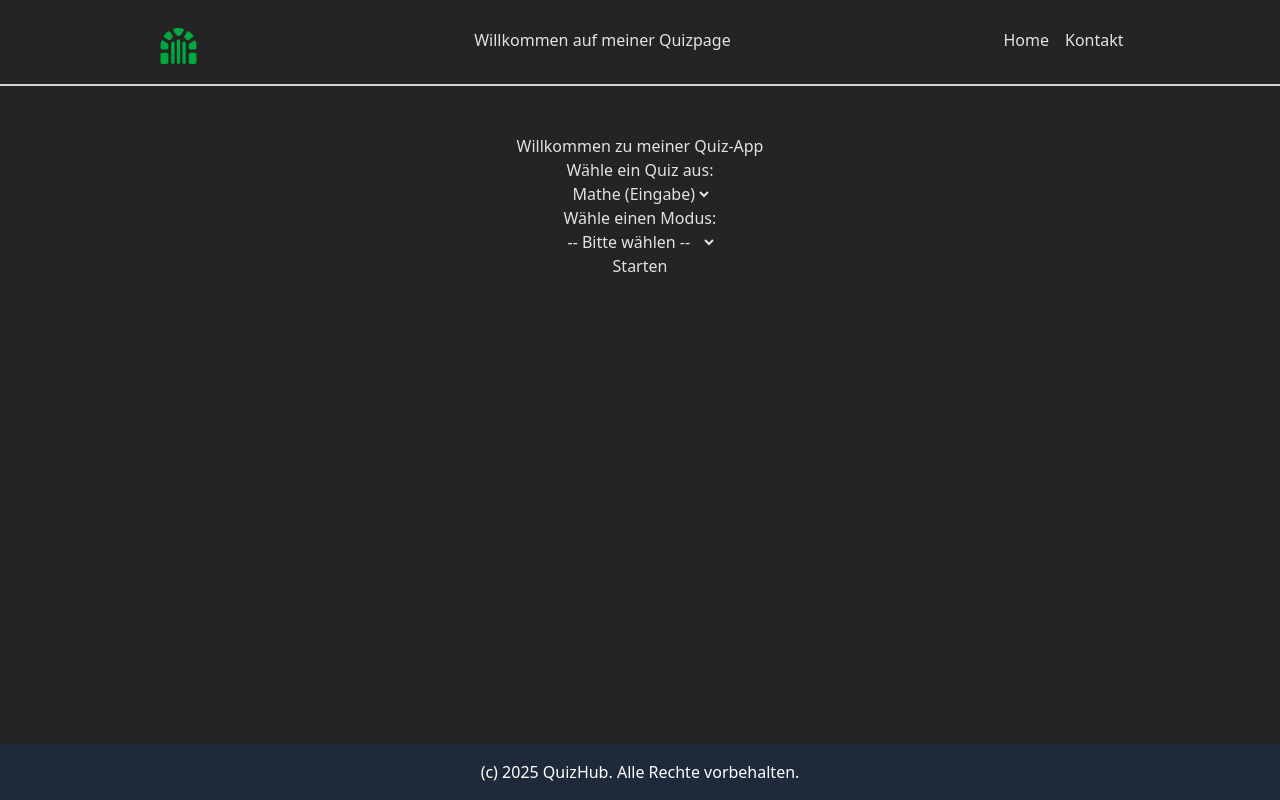
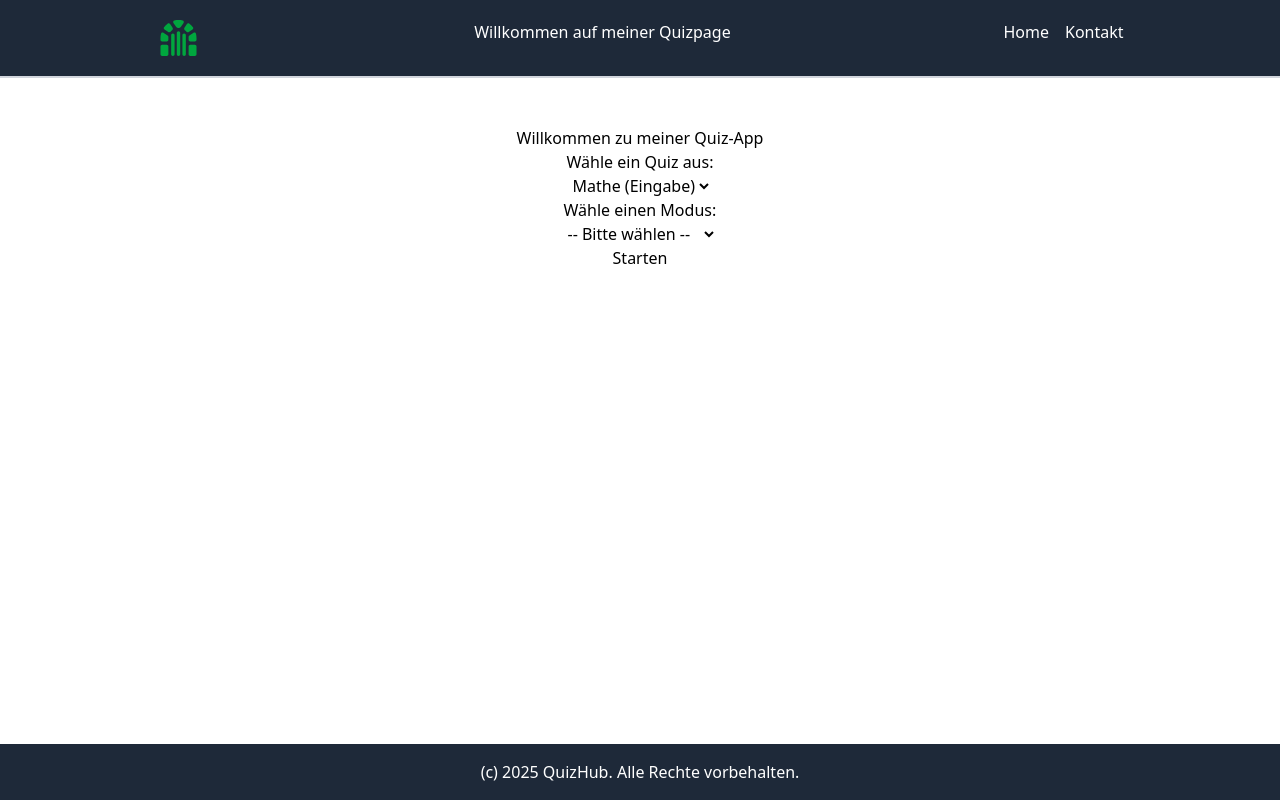
Before and after one commit to MadBellatrix/quizhub, a React (Vite) app: page / in a window 1280 px wide. Built offline with nearby package versions, Linux system fonts and the light colour scheme.

Commit message:
styling angepasst

```diff
--- a/src/components/Header.jsx
+++ b/src/components/Header.jsx
@@ -5,7 +5,7 @@ import { faDungeon } from '@fortawesome/free-solid-svg-icons';
 
 export default function Header() {
     return (
-        <header className='flex flex-row text-center justify-around mt-2 mb-7 border-b-2 border-gray-300 p-5'>
+        <header className='flex flex-row text-center justify-around mb-7 border-b-2 border-gray-300 p-5 bg-gray-800 text-white'>
             <FontAwesomeIcon icon={faDungeon} className="text-4xl text-green-600" />
             <h1 className='flex flex-col'>Willkommen auf meiner Quizpage</h1>
             <Nav />
--- a/src/index.css
+++ b/src/index.css
@@ -7,8 +7,8 @@
   font-weight: 400;
 
   color-scheme: light dark;
-  color: rgba(255, 255, 255, 0.87);
-  background-color: #242424;
+  color: rgb(0, 0, 0);
+  background-color: #fff;
 
   font-synthesis: none;
   text-rendering: optimizeLegibility;
```
